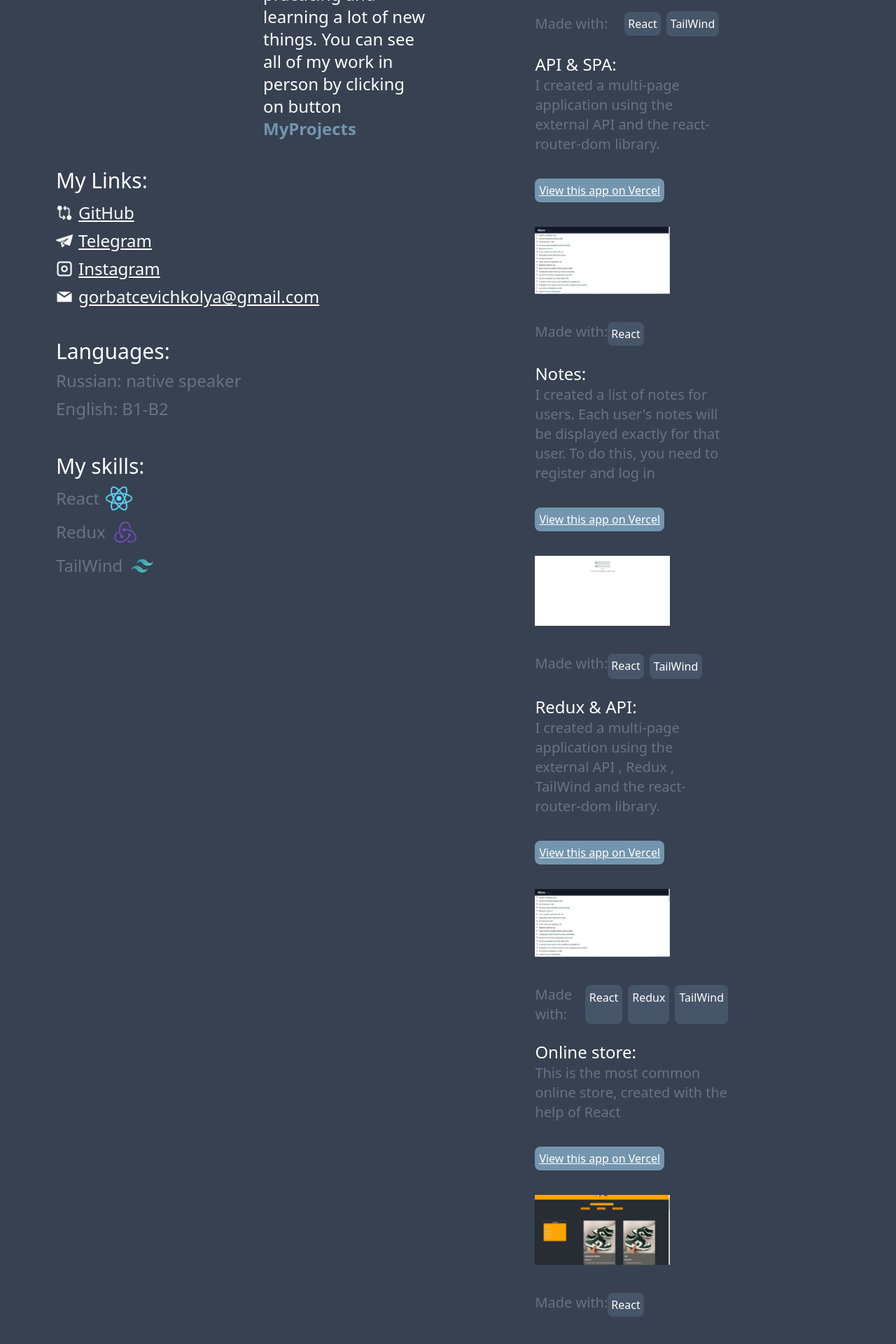
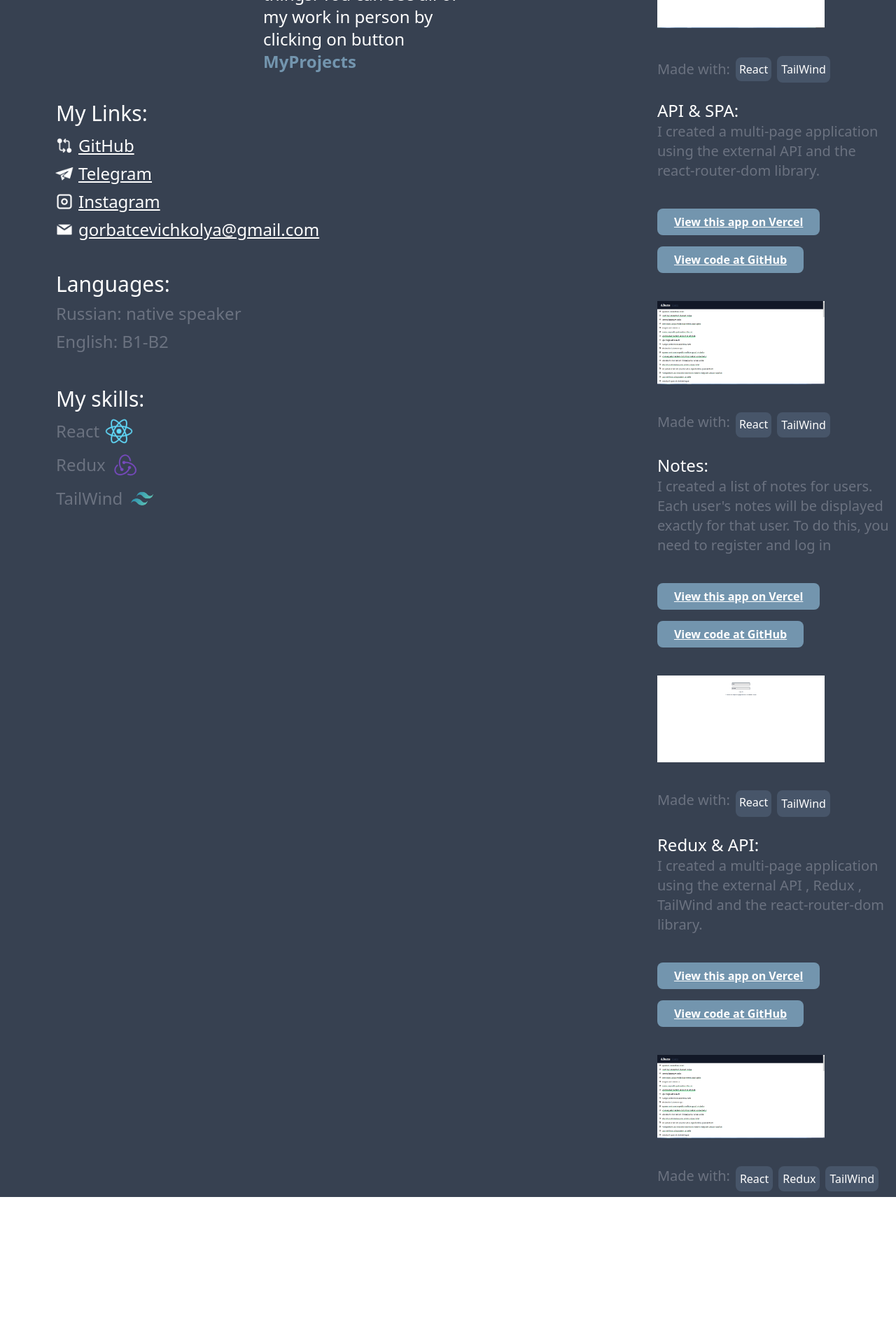
Before and after one commit to 1kolasik1/CV_NIkGor, a React (Create React App) app: page / in a window 1280 px wide. Shown: the part 532-2452 px from the top of the page at 70% size. After the commit the page ends 2242 px from the top, so only its background shows below. Built offline with nearby package versions, Linux system fonts and the light colour scheme.

Commit message:
bug fixed

```diff
--- a/package.json
+++ b/package.json
@@ -8,7 +8,7 @@
     "@testing-library/user-event": "^13.5.0",
     "react": "^18.2.0",
     "react-dom": "^18.2.0",
-    "react-router-dom": "^6.4.4",
+    "react-router-dom": "^6.4.5",
     "react-scripts": "5.0.1",
     "web-vitals": "^2.1.4"
   },
--- a/src/components/MyInfo.jsx
+++ b/src/components/MyInfo.jsx
@@ -21,7 +21,7 @@ export default function MyInfo() {
           to={"/projects"}
           className="py-[1vh] px-[2vh] text-white bg-[#7395AE] font-bold  rounded-xl mt-[3vh]"
         >
-          Check projects
+          My projects
         </Link>
       </div>
     </div>
--- a/src/routes/MainPage.jsx
+++ b/src/routes/MainPage.jsx
@@ -11,10 +11,10 @@ export default function MainPage() {
         <div className="mb-[3vh]">
           <div className="ml-[1vh] sm:ml-[10vh] mt-[5vh] flex flex-col">
             <div>
-              <p className="text-white text-3xl mb-[1vh]">
+              <p className="text-white text-3xl mb-[1vh] font-semibold">
                 Nickolay Gorbatsevich
               </p>
-              <p className="text-gray-500 text-2xl mb-[1vh]">
+              <p className="text-gray-500 text-2xl mb-[1vh] font-semibold">
                 FrontEnd developer
               </p>
             </div>
@@ -25,7 +25,7 @@ export default function MainPage() {
           <MyLinks />
           <MySkills />
         </div>
-        <div className="hidden sm:block sm:mr-[30vh] sm:mt-[5vh]">
+        <div className="hidden sm:block sm:mr-[0] sm:mt-[5vh]">
           <Link
             to={"/projects"}
             className="text-white text-3xl  bg-[#7395AE] rounded-xl px-[1vh] py-[1vh] ml-0 mb-0 sm:mb-[3vh] sm:ml-[1vh] mt-[5vh] sm:underline"
--- a/src/routes/Projects.jsx
+++ b/src/routes/Projects.jsx
@@ -6,23 +6,36 @@ export default function Projects() {
         <p className="text-gray-500 text-xl mb-[5vh]">
           A basic todo list in which you can delete, add or mark todos
         </p>
+        <div className="flex flex-col w-[50%]">
+          <div className="flex">
             <a
               href="https://todos-kappa-six.vercel.app/"
-          className="px-[6px] py-[6px] bg-[#7395AE] min-w-max rounded-lg text-white underline"
+              className="px-[3vh] py-[7px] bg-[#7395AE] min-w-max rounded-lg text-white underline font-bold"
             >
               View this app on Vercel
             </a>
+          </div>
+          <div className="flex">
+            <a
+              href="https://github.com/1kolasik1/todos"
+              className="px-[3vh] py-[7px] bg-[#7395AE] min-w-max rounded-lg text-white underline font-bold mt-[2vh]"
+            >
+              View code at GitHub
+            </a>
+          </div>
+        </div>
+
         <img
           src="/todo.gif"
           alt="gif"
           className="w-[80%] sm:w-[70%] my-[5vh]"
         ></img>
         <div className="flex items-center">
-          <p className="text-gray-500 text-xl">Made with:</p>
-          <p className="ml-[3vh] px-[5px] py-[5px] bg-slate-600 min-w-max rounded-lg text-white">
+          <p className="text-gray-500 text-xl mr-[1vh]">Made with:</p>
+          <p className=" px-[5px] py-[5px] bg-slate-600 min-w-max rounded-lg text-white">
             React
           </p>
-          <p className="px-[6px] py-[6px] bg-slate-600 min-w-max rounded-lg text-white ml-[1vh]">
+          <p className="px-[6px] py-[7px] bg-slate-600 min-w-max rounded-lg text-white ml-[1vh]">
             TailWind
           </p>
         </div>
@@ -34,21 +47,37 @@ export default function Projects() {
             I created a multi-page application using the external API and the
             react-router-dom library.
           </p>
+          <div className="flex flex-col w-[50%]">
+            <div className="flex">
               <a
-            href="#"
-            className="px-[6px] py-[6px] bg-[#7395AE] min-w-max rounded-lg text-white underline"
+                href="https://api-blush-beta.vercel.app/"
+                className="px-[3vh] py-[7px] bg-[#7395AE] min-w-max rounded-lg text-white underline font-bold"
               >
                 View this app on Vercel
               </a>
+            </div>
+            <div className="flex">
+              <a
+                href="https://github.com/1kolasik1/api"
+                className="px-[3vh] py-[7px] bg-[#7395AE] min-w-max rounded-lg text-white underline font-bold mt-[2vh]"
+              >
+                View code at GitHub
+              </a>
+            </div>
+          </div>
+
           <img
             src="/redux.gif"
             alt="gif"
             className="w-[80%] sm:w-[70%] my-[5vh]"
           ></img>
           <div className="flex">
-            <p className="text-gray-500 text-xl">Made with:</p>
+            <p className="text-gray-500 text-xl mr-[1vh]">Made with:</p>
             <p className="px-[5px] py-[5px] bg-slate-600 min-w-max rounded-lg text-white">
               React
+            </p>
+            <p className="px-[6px] py-[6px] bg-slate-600 min-w-max rounded-lg text-white ml-[1vh]">
+              TailWind
             </p>
           </div>
         </div>
@@ -61,23 +90,36 @@ export default function Projects() {
             displayed exactly for that user. To do this, you need to register
             and log in
           </p>
+          <div className="flex flex-col w-[50%]">
+            <div className="flex">
               <a
                 href="#"
-            className="px-[6px] py-[6px] bg-[#7395AE] min-w-max rounded-lg text-white underline"
+                className="px-[3vh] py-[7px] bg-[#7395AE] min-w-max rounded-lg text-white underline font-bold"
               >
                 View this app on Vercel
               </a>
+            </div>
+            <div className="flex">
+              <a
+                href="https://github.com/1kolasik1/todos"
+                className="px-[3vh] py-[7px] bg-[#7395AE] min-w-max rounded-lg text-white underline font-bold mt-[2vh]"
+              >
+                View code at GitHub
+              </a>
+            </div>
+          </div>
+
           <img
             src="/notes.gif"
             alt="gif"
             className="w-[80%] sm:w-[70%] my-[5vh]"
           ></img>
           <div className="flex">
-            <p className="text-gray-500 text-xl">Made with:</p>
+            <p className="text-gray-500 text-xl mr-[1vh]">Made with:</p>
             <p className="px-[5px] py-[5px] bg-slate-600 min-w-max rounded-lg text-white">
               React
             </p>
-            <p className="px-[6px] py-[6px] bg-slate-600 min-w-max rounded-lg text-white ml-[1vh]">
+            <p className="px-[6px] py-[7px] bg-slate-600 min-w-max rounded-lg text-white ml-[1vh]">
               TailWind
             </p>
           </div>
@@ -90,19 +132,32 @@ export default function Projects() {
             I created a multi-page application using the external API , Redux ,
             TailWind and the react-router-dom library.
           </p>
+          <div className="flex flex-col">
+            <div className="flex">
               <a
-            href="#"
-            className="px-[6px] py-[6px] bg-[#7395AE] min-w-max rounded-lg text-white underline"
+                href="https://redux2-three.vercel.app/"
+                className="px-[3vh] py-[7px] bg-[#7395AE] min-w-max rounded-lg text-white underline font-bold"
               >
                 View this app on Vercel
               </a>
+            </div>
+            <div className="flex">
+              <a
+                href="https://github.com/1kolasik1/redux2"
+                className="px-[3vh] py-[7px] bg-[#7395AE] min-w-max rounded-lg text-white underline font-bold mt-[2vh]"
+              >
+                View code at GitHub
+              </a>
+            </div>
+          </div>
+
           <img
             src="/redux.gif"
             alt="gif"
             className="w-[80%] sm:w-[70%] my-[5vh]"
           ></img>
-          <div className="flex">
-            <p className="text-gray-500 text-xl">Made with:</p>
+          <div className="flex pb-[1vh]">
+            <p className="text-gray-500 text-xl mr-[1vh]">Made with:</p>
             <p className="px-[6px] py-[6px] bg-slate-600 min-w-max rounded-lg text-white">
               React
             </p>
@@ -115,31 +170,6 @@ export default function Projects() {
           </div>
         </div>
       </div>
-      <div className="ml-[1vh] sm:ml-0">
-        <div className="mt-[3vh]">
-          <p className="text-white text-2xl">Online store:</p>
-          <p className="text-gray-500 text-xl mb-[5vh]">
-            This is the most common online store, created with the help of React
-          </p>
-          <a
-            href="#"
-            className="px-[6px] py-[6px] bg-[#7395AE] min-w-max rounded-lg text-white underline"
-          >
-            View this app on Vercel
-          </a>
-          <img
-            src="/lamoda.gif"
-            alt="gif"
-            className="w-[80%] sm:w-[70%] my-[5vh]"
-          ></img>
-          <div className="flex">
-            <p className="text-gray-500 text-xl">Made with:</p>
-            <p className="px-[5px] py-[5px] bg-slate-600 min-w-max rounded-lg text-white mb-[5vh]">
-              React
-            </p>
-          </div>
-        </div>
-      </div>
     </div>
   );
 }
```
Also changed, not shown: 1 other file (tests, documents, lock files or other folders). Lines whose indentation alone changed are shown as unchanged.
